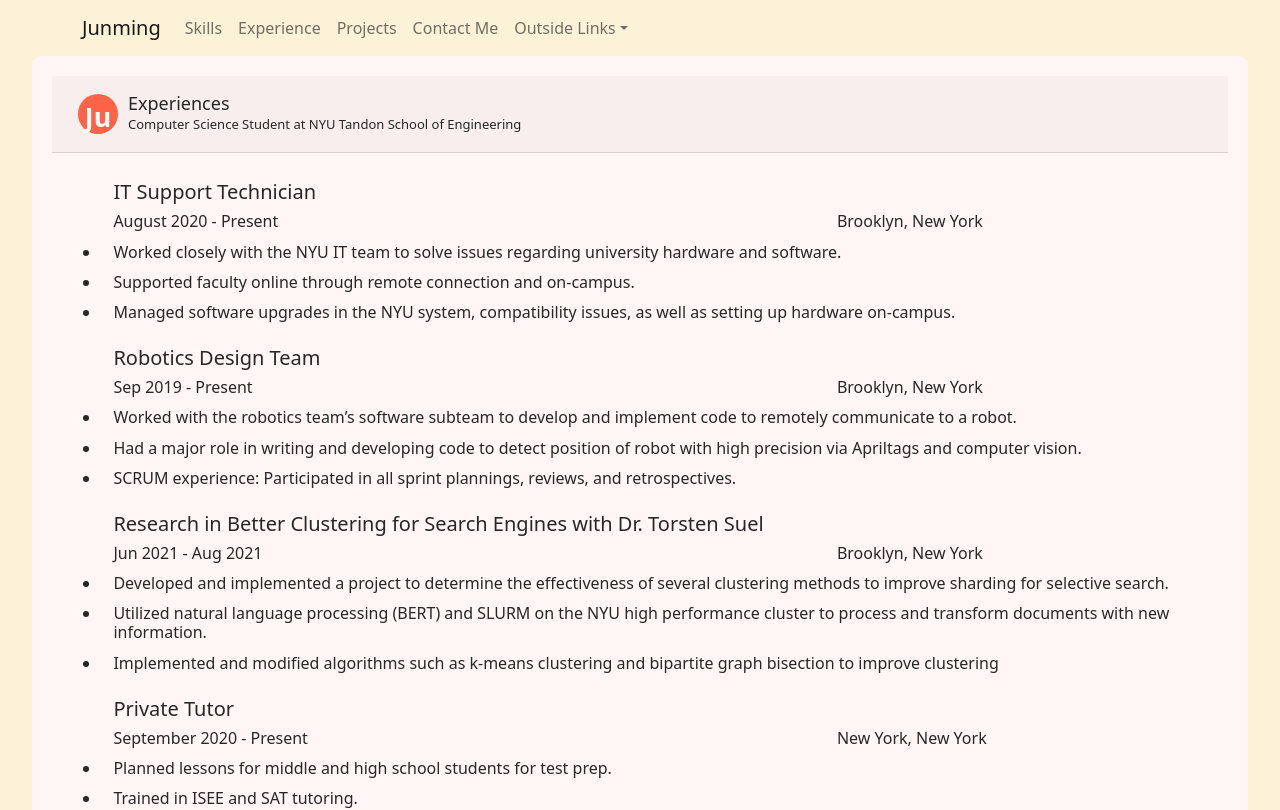
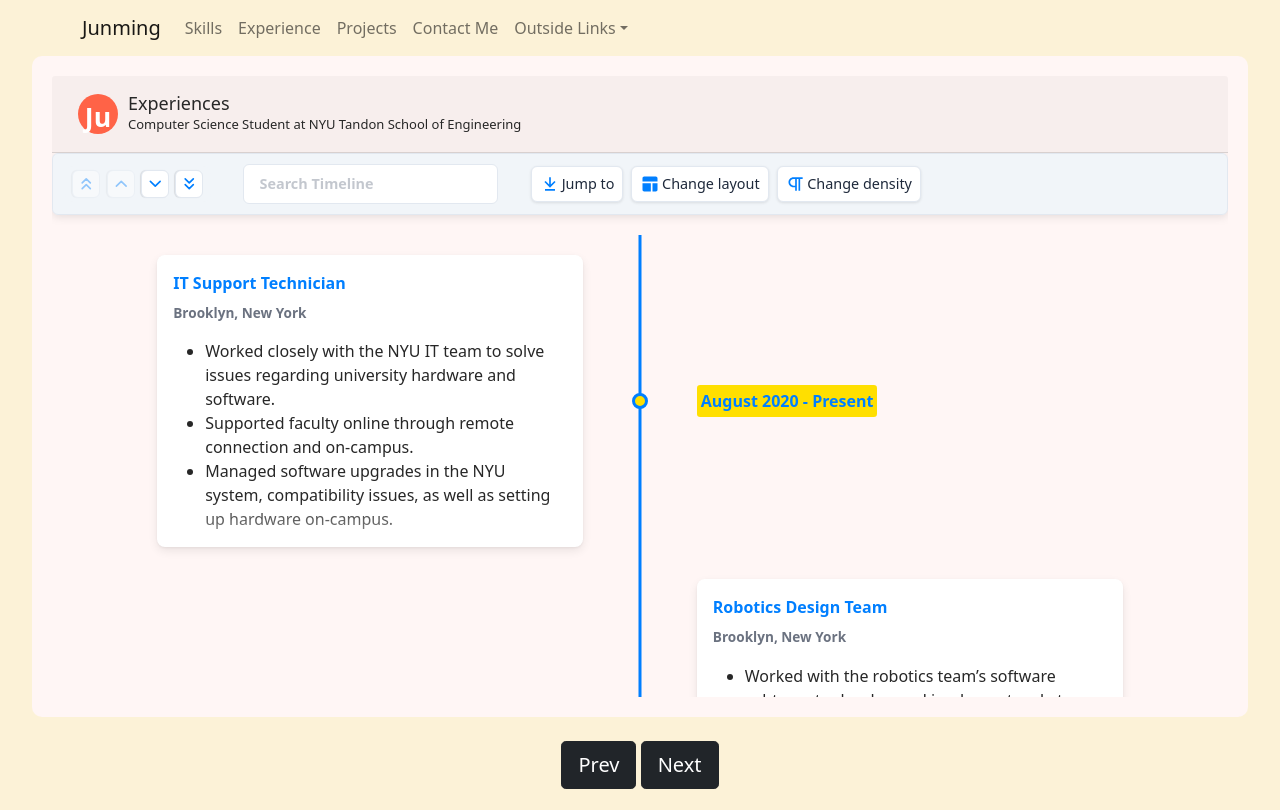
Before and after one commit to Junming-Qiu/ReactSite, a Next.js app: page /experience in a window 1280 px wide. Shown: the top 810 px of the page. Built offline with nearby package versions, Linux system fonts and the light colour scheme.

Commit message:
redesigned experiences

```diff
--- a/components/defaultcard.js
+++ b/components/defaultcard.js
@@ -1,9 +1,6 @@
 import Container from "react-bootstrap/Container";
 import Row from "react-bootstrap/Row";
 import Col from "react-bootstrap/Col";
-
-// import Carousel from "react-bootstrap/Carousel";
-// import Image from "next/image";
 
 function DefaultCard(props){
     return(
--- /dev/null
+++ b/components/timeline.js
@@ -0,0 +1,36 @@
+import { Chrono } from "react-chrono";
+
+
+function TimeLine(props){
+  const items = props.info.map(function(info){
+    return (
+      {
+        title: info.when,
+        cardTitle: info.name,
+        cardSubtitle: info.where
+      }
+    )
+  })
+
+  return (
+    <div className="tw-h-[68vh]">
+      <Chrono mode="VERTICAL_ALTERNATING" useReadMore="true" hideControls cardHeight="" items={items}>
+        {props.info.map(function(info){
+          return (
+            <ul key={info.name} className="tw-list-disc">
+              {info.desc.map(function(desc){
+                return (
+                  <li key={desc}>
+                    {desc}
+                  </li>
+                )
+              })}
+            </ul>
+          )
+        })}
+      </Chrono>
+    </div>
+  )
+}
+
+export default TimeLine;
--- a/package.json
+++ b/package.json
@@ -16,6 +16,8 @@
     "react": "^17.0.2",
     "react-bootstrap": "^2.0.0-beta.5",
     "react-chartjs-2": "^4.0.0",
+    "react-chrono": "^1.13.0",
+    "react-device-detect": "^2.1.2",
     "react-dom": "17.0.2"
   },
   "devDependencies": {
--- a/pages/api/hello.js
+++ /dev/null
@@ -1,5 +0,0 @@
-// Next.js API route support: https://nextjs.org/docs/api-routes/introduction
-
-export default function handler(req, res) {
-  res.status(200).json({ name: 'John Doe' })
-}
--- a/pages/experience.js
+++ b/pages/experience.js
@@ -1,14 +1,77 @@
 import NavbarMine from '../components/navbar.js';
-import DefaultCard from '../components/defaultcard.js';
+import Row from "react-bootstrap/Row";
+import Col from "react-bootstrap/Col";
+import NextButton from '../components/nextButton.js';
+import TimeLine from '../components/timeline.js';
+import {MobileView, BrowserView} from 'react-device-detect';
+
 import ExperienceInfo from '../public/experiences.json';
-import NextButton from '../components/nextButton.js';
+import { Container } from 'react-bootstrap';
 
-function Experience(props){
+function Experience(){
+
     return (
         <div>
             <NavbarMine name="Junming"/>
 
-            <DefaultCard content={[]} title="Experiences" info={ExperienceInfo}/>
+                <div className="card">
+                    <div className="card-header">
+                        <div className="profile">
+                        <span className="letter">Ju</span>
+                        </div>
+                        <div className="card-title-group">
+                        <h5 className="card-title">Experiences</h5>
+                        <div className="card-date">Computer Science Student at NYU Tandon School of Engineering</div>
+                        </div>
+                    </div>
+                    <BrowserView>
+                        <TimeLine info={ExperienceInfo}/>
+                    </BrowserView>
+
+                    <MobileView>
+                        <Container>
+                            <Row className="cardBody">
+                                <Col className="card-text mt-3" >
+                                    <ul className="tw-list-disc">
+                                        {ExperienceInfo.map(function(item){
+                                            return (
+                                                <Row className="mb-3" key={item.name}>
+                                                    <Row><h5>{item.name}</h5></Row>
+                                                    <Row>
+                                                        <Col><h6>{item.when}</h6></Col>
+                                                        <Col xs lg="4"><h6>{item.where}</h6></Col>
+                                                    </Row>
+
+                                                        <Row>
+
+                                                            {item.desc.map(function(desc){
+                                                            return (
+                                                                <li key={desc}>
+                                                                    <h6>{desc}</h6>
+                                                                </li>
+                                                            )
+                                                            })}
+
+                                                        </Row>
+
+
+                                                    <Row>
+                                                        {item.links.map(function(link){
+                                                            return (
+                                                                <a key={link} rel="noreferrer" target="_blank" href={link}>Link to Project</a>
+                                                            )
+                                                        })}
+                                                    </Row>
+                                                </Row>
+                                            )
+                                        })}
+                                    </ul>
+                                </Col>
+                            </Row>
+                        </Container>
+                    </MobileView>
+                </div>
+
             <NextButton prev="/skills" next="/projects"/>
             <br/><br/>
         </div>
--- a/pages/skills.js
+++ b/pages/skills.js
@@ -8,6 +8,27 @@ import SkillsInfo from '../public/skills.json';
 
 var data = {
         labels: ['Python', 'HTML/CSS', 'JavaScript', 'SQL', 'C++/C/Arduino'],
+        datasets: [{
+            label: 'Years of Experience',
+            data: [5, 4, 4, 2, 4],
+            backgroundColor: [
+                'rgba(255, 99, 132, 0.2)',
+            ],
+            borderColor: [
+                'rgba(255, 80, 132, 1)',
+                'rgba(54, 162, 235, 1)',
+                'rgba(255, 206, 86, 1)',
+                'rgba(75, 192, 192, 1)',
+                'rgba(153, 102, 255, 1)',
+            ],
+            borderWidth: 2
+
+        }
+    ]
+}
+
+var data2 = {
+    labels: ['Python', 'HTML/CSS', 'JavaScript', 'SQL', 'C++/C/Arduino'],
         datasets: [{
             label: 'Years of Experience',
             data: [5, 4, 4, 2, 4],
--- a/public/experiences.json
+++ b/public/experiences.json
@@ -21,7 +21,7 @@
                 "Had a major role in writing and developing code to detect position of robot with high precision via Apriltags and computer vision.",
                 "SCRUM experience: Participated in all sprint plannings, reviews, and retrospectives."
             ],
-        "when" : "Sep 2019 - Present",
+        "when" : "Sep 2019 - Sep 2021",
         "links" : []
     },
 
```
Also changed, not shown: 2 other files (tests, documents, lock files or other folders).
